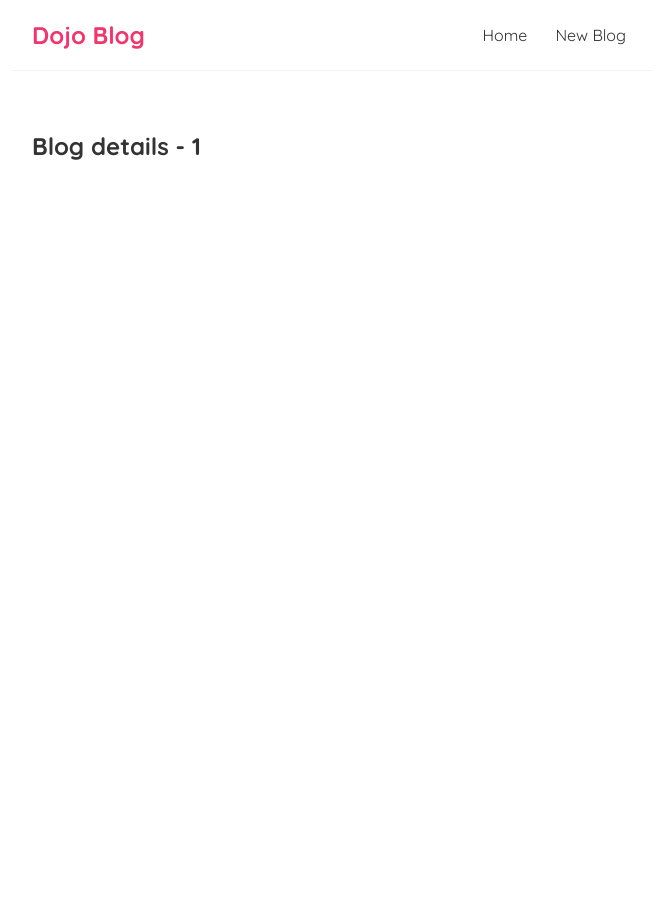
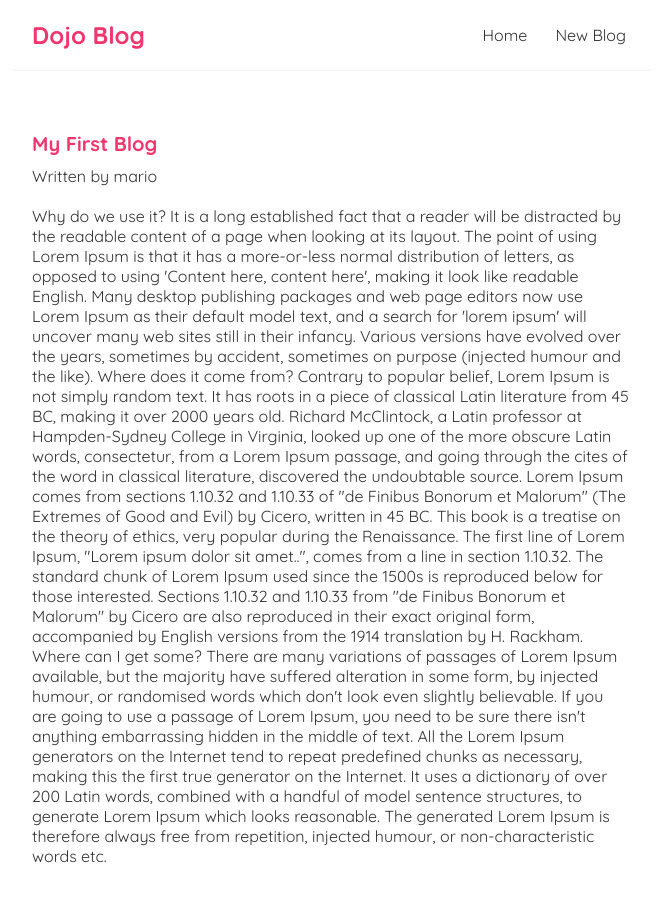
Before and after one commit to RaazKH/dojo-blog, a React (Create React App) app: page /blogs/1 in a window 1280 px wide. Shown: the top 902 px of the page, without its empty margins (308-967 px from the left). Before the commit the page ends 800 px from the top, so only its background shows below. Built offline with nearby package versions, Linux system fonts and the light colour scheme; data requests are answered from the project's data file.

Commit message:
made BlogDetails.js fetch blogs from db

```diff
--- a/src/BlogDetails.js
+++ b/src/BlogDetails.js
@@ -1,11 +1,21 @@
 import { useParams } from "react-router";
+import useFetch from "./useFetch";
 
 const BlogDetails = () => {
     const { id } = useParams();
+    const { data: blog , error, isPending } = useFetch('http://localhost:8000/blogs/' + id);
 
     return (
         <div className="blog-details">
-            <h2>Blog details - {id}</h2>
+            { isPending && <div>Loading...</div> }
+            { error && <div>{ error }</div> }
+            { blog && (
+                <article>
+                    <h2>{ blog.title }</h2>
+                    <p>Written by { blog.author }</p>
+                    <div>{ blog.body }</div>
+                </article>
+            )}
         </div>
     );
 }
--- a/src/index.css
+++ b/src/index.css
@@ -52,3 +52,21 @@
 .blog-preview a{
   text-decoration: none;
 }
+
+/* blog details page */
+.blog-details h2 {
+  font-size: 20px;
+  color: #f1356d;
+  margin-bottom: 10px;
+}
+.blog-details div {
+  margin: 20px 0;
+}
+.blog-details button {
+  background: #f1356d;
+  color: #fff;
+  border: 0;
+  padding: 8px;
+  border-radius: 8px;
+  cursor: pointer;
+}
--- a/src/useFetch.js
+++ b/src/useFetch.js
@@ -8,7 +8,6 @@
     useEffect(() => {
         const abortCont = new AbortController();
 
-        setTimeout(() => {
         fetch(url, { signal: abortCont.signal })
             .then(res => {
                 if(!res.ok) { // throw error for catch below
@@ -29,7 +28,6 @@
                     setIsPending(false);
                 }
             })
-        }, 1000);
 
         return () => abortCont.abort();
     }, [url]);
```
Lines whose indentation alone changed are shown as unchanged.
